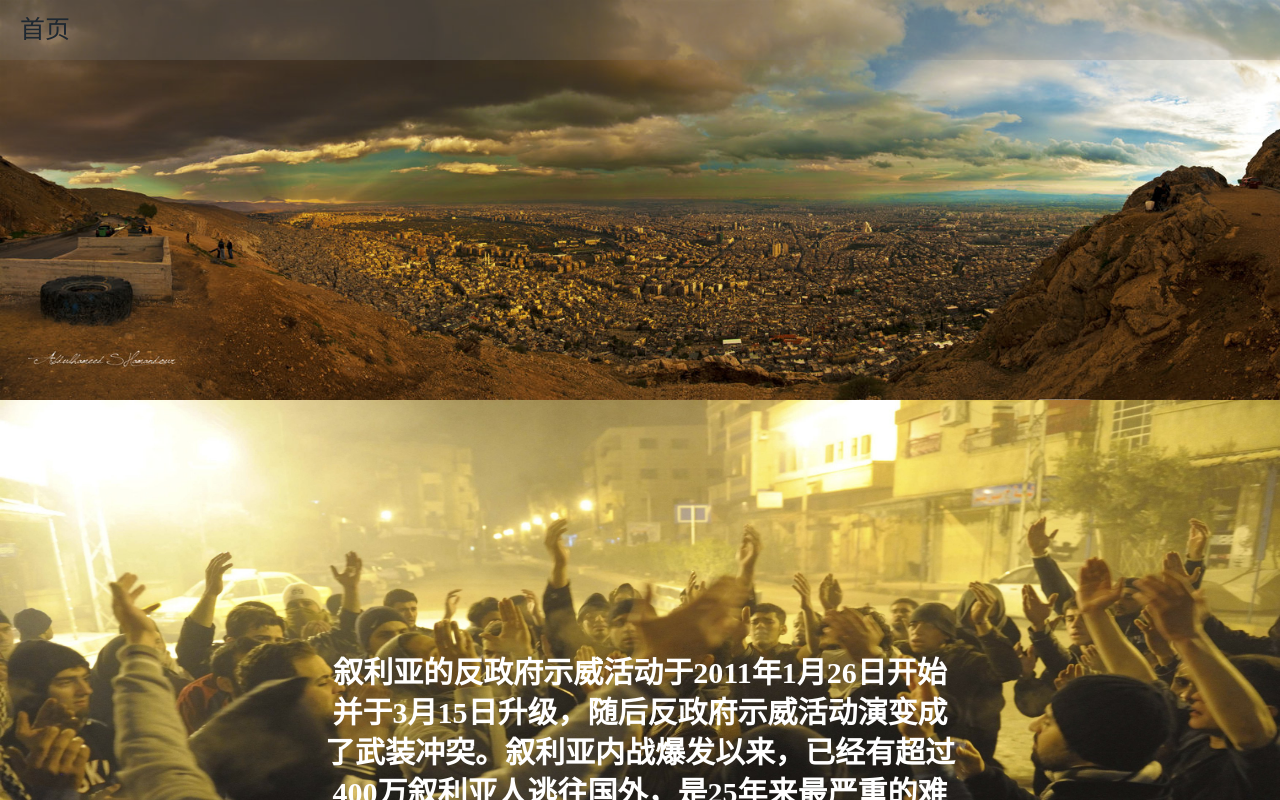
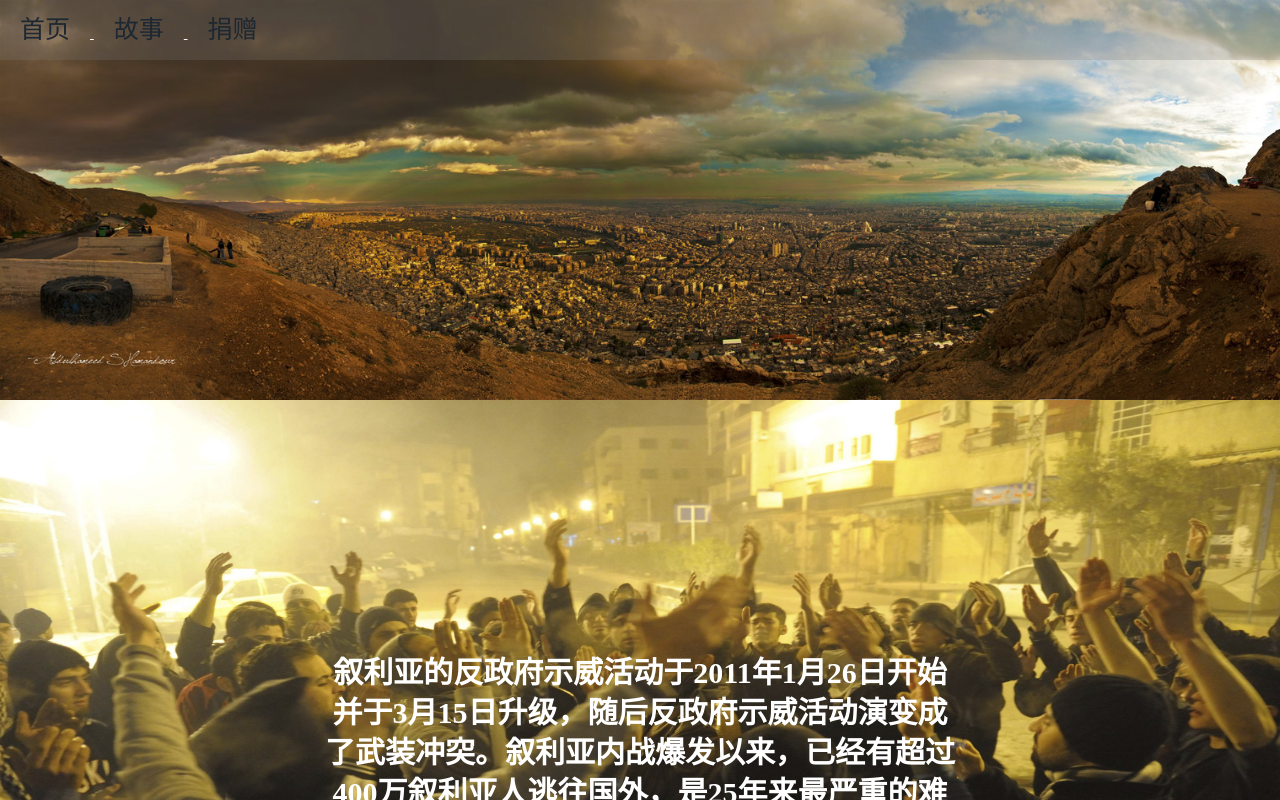
Before and after one commit to HermesFE/project, a plain HTML site: page project01 Refugee/index.html in a window 1280 px wide. Shown: the top 800 px of the page. Drawn offline with Linux system fonts and the light colour scheme.

Commit message:
optimize

```diff
--- a/project01 Refugee/index.html
+++ b/project01 Refugee/index.html
@@ -131,6 +131,8 @@
 		<a href="#">
 			<ul>
 				<li>首页</li>
+				<li>故事</li>
+				<li>捐赠</li>
 			</ul>
 		</a>
 	</div>
```
